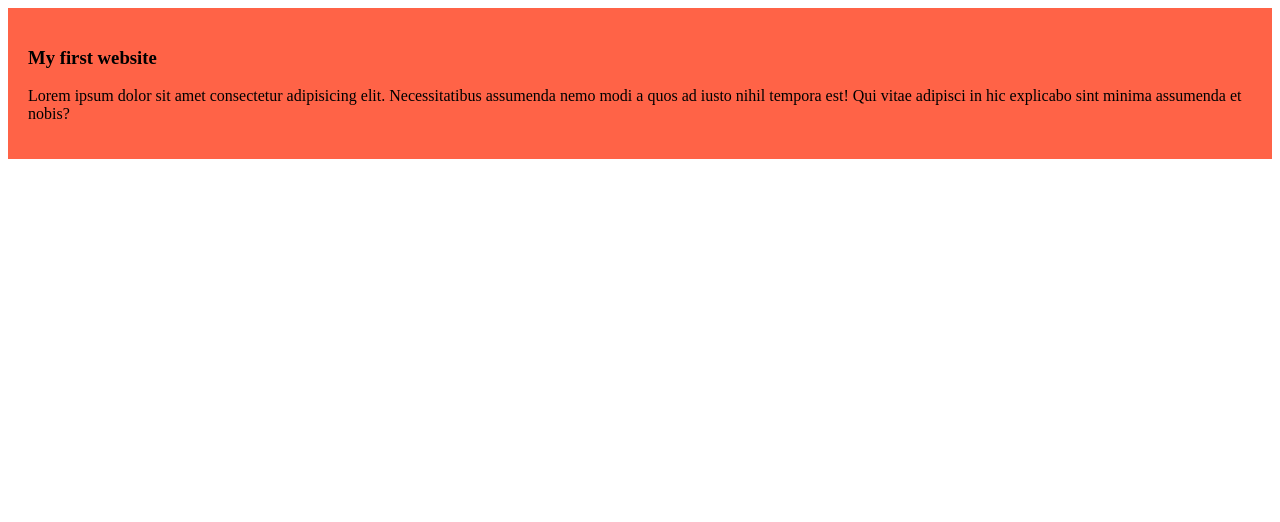
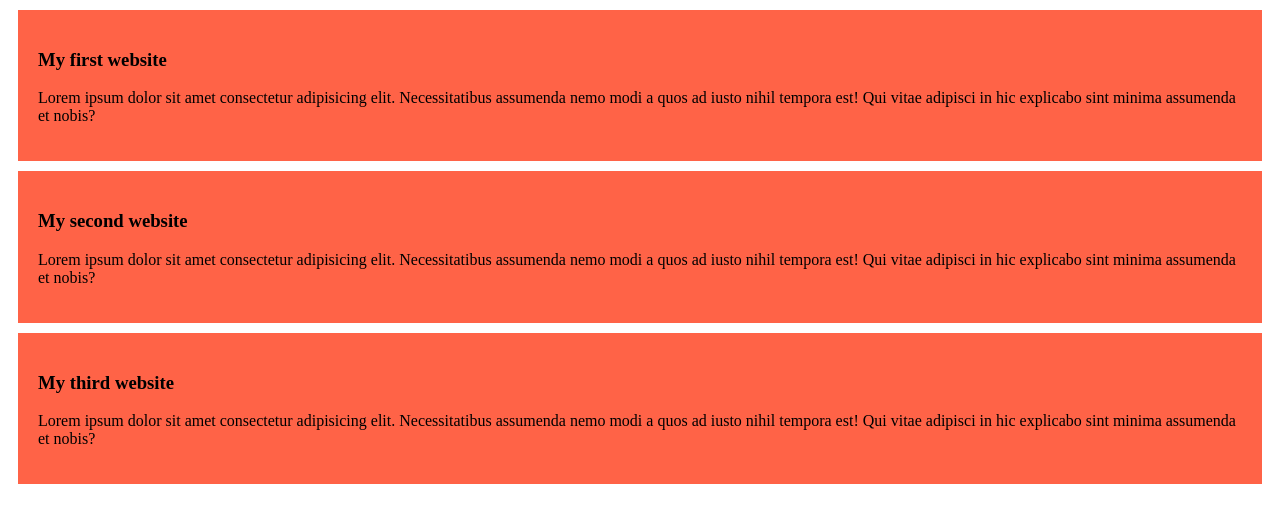
Before and after one commit to Mugdho999/My-first-github-repo, a plain HTML site: page index.html in a window 1280 px wide. Drawn offline with Linux system fonts and the light colour scheme.

Commit message:
added the second blog

```diff
--- a/index.html
+++ b/index.html
@@ -11,6 +11,14 @@
         <h3>My first website</h3>
         <p>Lorem ipsum dolor sit amet consectetur adipisicing elit. Necessitatibus assumenda nemo modi a quos ad iusto nihil tempora est! Qui vitae adipisci in hic explicabo sint minima assumenda et nobis?</p>
     </div>
+    <div>
+        <h3>My second website</h3>
+        <p>Lorem ipsum dolor sit amet consectetur adipisicing elit. Necessitatibus assumenda nemo modi a quos ad iusto nihil tempora est! Qui vitae adipisci in hic explicabo sint minima assumenda et nobis?</p>
+    </div>
+    <div>
+        <h3>My third website</h3>
+        <p>Lorem ipsum dolor sit amet consectetur adipisicing elit. Necessitatibus assumenda nemo modi a quos ad iusto nihil tempora est! Qui vitae adipisci in hic explicabo sint minima assumenda et nobis?</p>
+    </div>
 
 </body>
 </html>
--- a/styles/blog.css
+++ b/styles/blog.css
@@ -1,4 +1,5 @@
 div{
     background-color: tomato;
     padding: 20px;
+    margin: 10px;
 }
```
